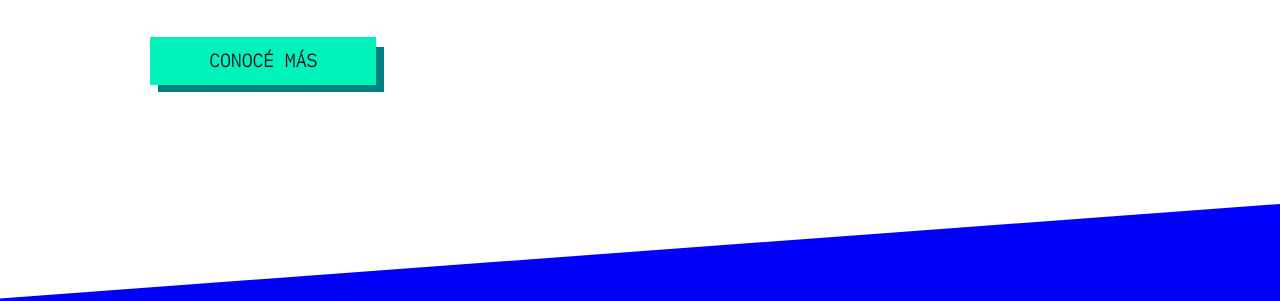
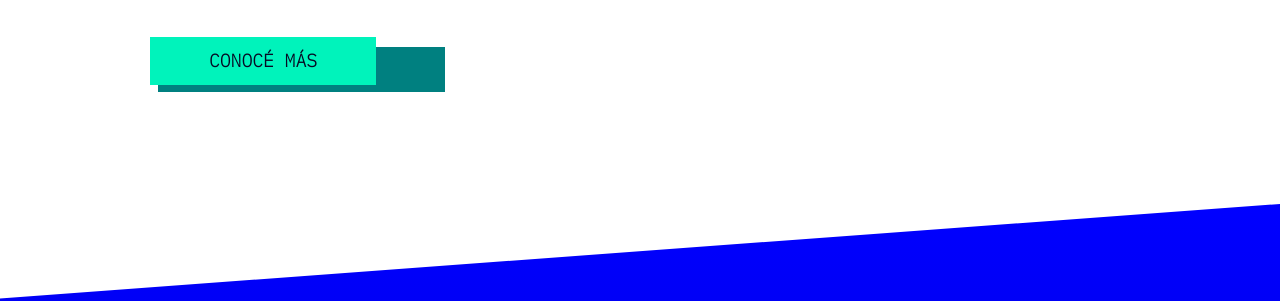
Before and after one commit to MGagiledevelopment/PODCAST-PROJECT, a plain HTML site: page index.html in a window 1280 px wide. Shown: the part 276-577 px from the top of the page. Drawn offline with nearby package versions, Linux system fonts and the light colour scheme.

Commit message:
arreglos

```diff
--- a/css/MEDIA-1200.css
+++ b/css/MEDIA-1200.css
@@ -143,3 +143,13 @@
     margin-bottom: 30px;
   }
 }
+
+.shadow-boton {
+  height: 45px;
+  width: 287px;
+  background-color: teal;
+  z-index: -6;
+  position: relative;
+  top: -38px;
+  left: 7.9px;
+}
--- a/css/STYLE.css
+++ b/css/STYLE.css
@@ -35,6 +35,7 @@ en esta hoja principal llamada STYLE.CSS */
   margin: 0;
   padding: 0;
   box-sizing: border-box;
+
 }
 
 html {
```
Also changed, not shown: css/animaciones.css (+0 -56 lines).
